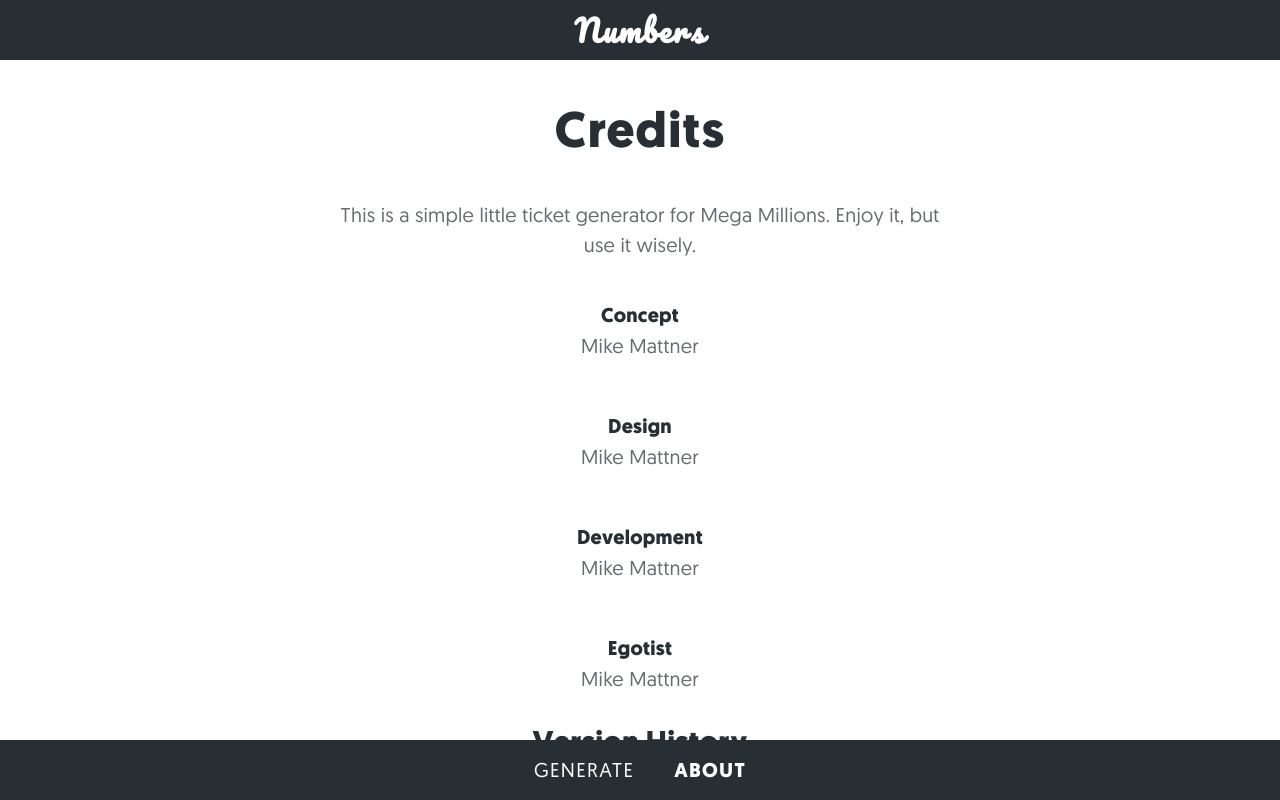
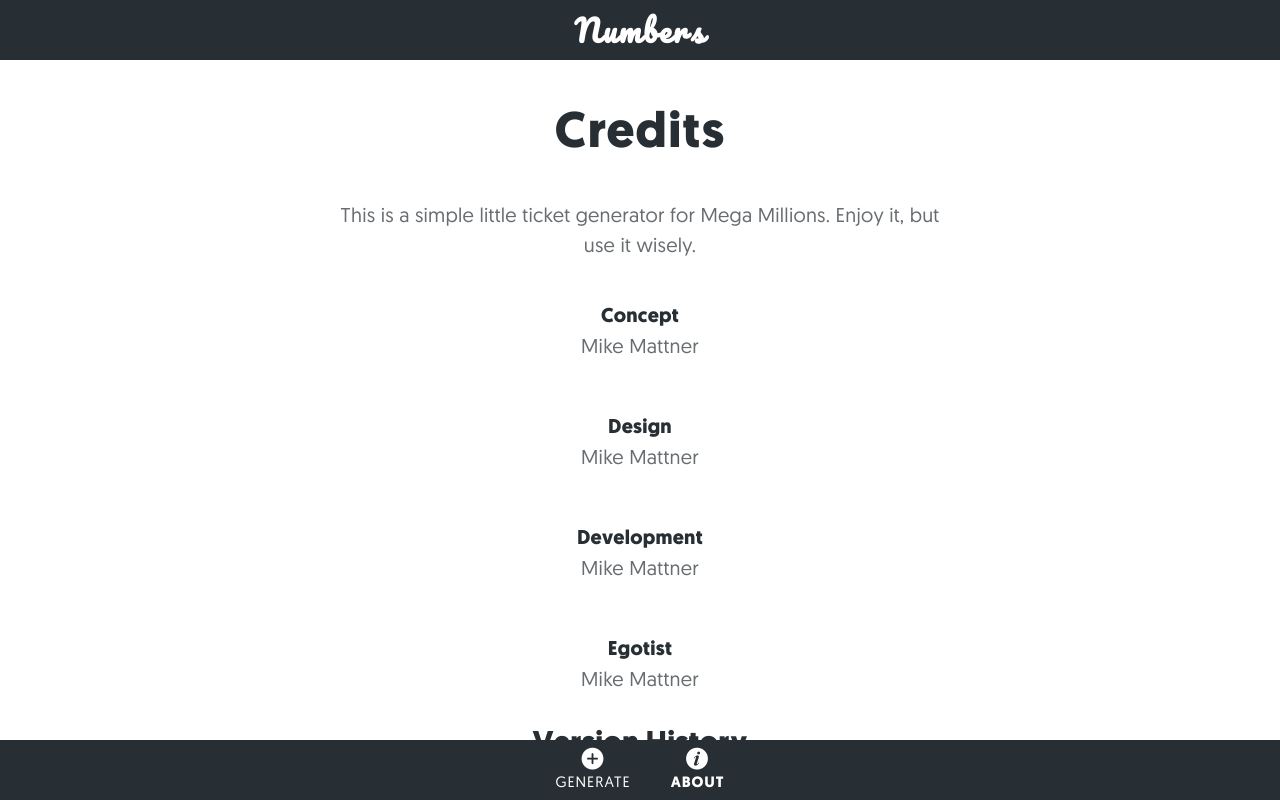
Before and after one commit to mikemattner/numbers, a Vue app: page /about in a window 1280 px wide. Shown: the top 800 px of the page. Built offline with nearby package versions, Linux system fonts and the light colour scheme.

Commit message:
Updating footer with icons.

```diff
--- a/src/App.vue
+++ b/src/App.vue
@@ -12,8 +12,8 @@
     </el-container>
     <el-footer>
       <div class="menu">
-        <router-link to="/">Generate</router-link>
-        <router-link to="/about">About</router-link>
+        <router-link to="/"><i class="el-icon-circle-plus"></i> Generate</router-link>
+        <router-link to="/about"><i class="el-icon-info"></i> About</router-link>
       </div>
     </el-footer>
   </div>
@@ -49,12 +49,28 @@ h1,h2,h3 {
   bottom: 0;
   width: 100%;
   color: $white;
+
+  .menu {
+    display: flex;
+    justify-content: center;
+    align-items: center;
+  }
   a {
     color: $white;
+    display: flex;
+    flex-direction: column;
+    justify-content: center;
+    align-items: center;
     margin: 0 1rem;
     text-transform: uppercase;
     text-decoration: none;
     letter-spacing: 0.065em;
+    font-size: 0.75rem;
+
+    i {
+      font-size: 1.25rem;
+    }
+
     &.router-link-exact-active {
       font-weight: 900;
     }
@@ -99,4 +115,15 @@ h1,h2,h3 {
   opacity: 0;
   transform: translate(0, -2em);
 }
+.simple-fade-enter-active,
+.simple-fade-leave-active {
+  transition-duration: 0.375s;
+  transition-property: all;
+  transition-timing-function: ease-in-out;
+}
+
+.simple-fade-enter,
+.simple-fade-leave-active {
+  opacity: 0;
+}
 </style>
--- a/src/components/Numbers.vue
+++ b/src/components/Numbers.vue
@@ -1,14 +1,18 @@
 <template>
   <div class="numbers">
-    <el-row type="flex" class="row-bg" justify="center">
+      <el-row type="flex" class="row-bg" justify="center" v-if="!showTickets">
           <el-col :xs="24" :md="16" :lg="12" class="card">
             <h2>{{ msg }}</h2>
-
               <el-form :inline="true" ref="form" label-width="120px">
-              <el-input-number v-model="num" :min="1" :max="10" v-if="!showTickets"></el-input-number>
-              <el-button type="primary" @click="generateTicket()" v-if="!showTickets">Generate</el-button>
-              <el-button type="primary" @click="resetTicket()" v-if="showTickets">Reset?</el-button>
+                  <el-input-number v-model="num" :min="1" :max="10"></el-input-number>
+                  <el-button type="primary" @click="generateTicket()">Generate</el-button>
               </el-form>
+          </el-col>
+      </el-row>
+      <el-row type="flex" class="row-bg" justify="center" v-if="showTickets">
+          <el-col :xs="24" :md="16" :lg="12" class="card">
+              <h2>{{ msg }}</h2>
+              <el-button type="primary" @click="resetTicket()">Reset?</el-button>
           </el-col>
       </el-row>
     <transition name="fade" mode="out-in">
@@ -95,7 +99,7 @@ export default {
   }
   .el-input-number,
   button {
-    margin: 0 0.5rem;
+    margin: 0.5rem;
   }
   .card {
     padding: 2rem;
```
Lines whose indentation alone changed are shown as unchanged.
